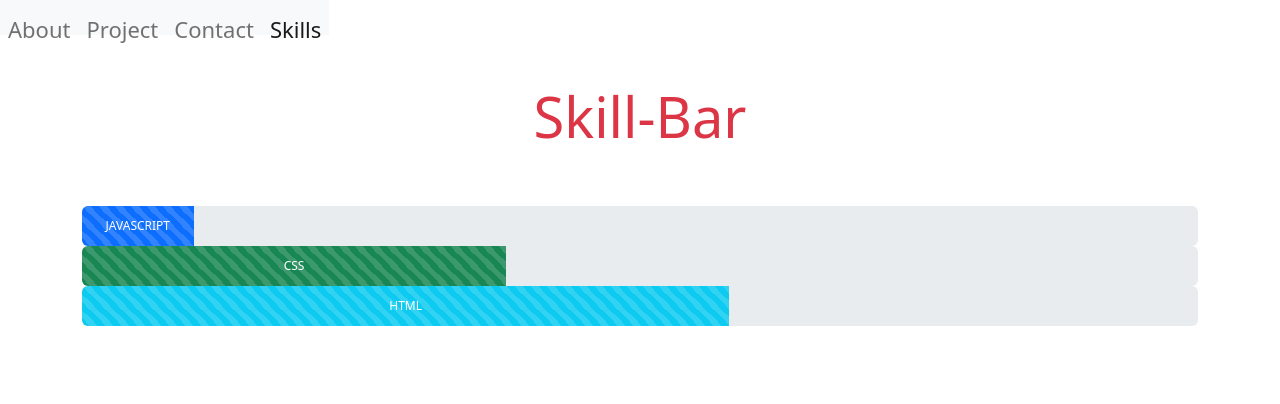
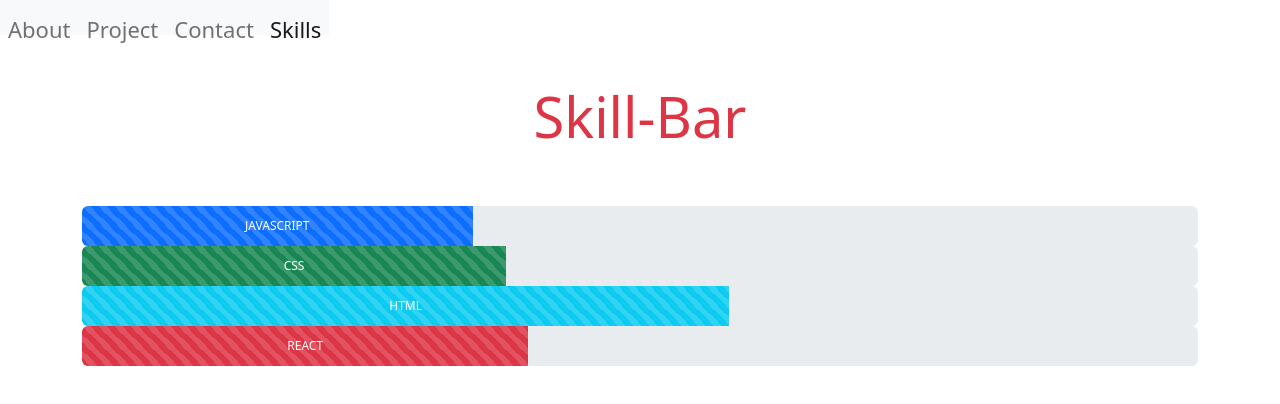
Before and after one commit to samueltuki/React_Portfolio, a React (Create React App) app: page /#/skills in a window 1280 px wide. Shown: the top 404 px of the page. Built offline with nearby package versions, Linux system fonts and the light colour scheme.

Commit message:
contatcs update

```diff
--- a/src/components/Projects.js
+++ b/src/components/Projects.js
@@ -1,7 +1,7 @@
 export default function projects({ image, title, description, deployed, github, large }) {
   return (
-    <div className={large ? "mb-4 col-xl-8": "mb-4 col-md-6 col-xl-4"}>
-      <div className="card h-100">
+    <div className={large ? "mb-4 col-xl-8": "mb-4 col-md-6 col-xl-4"} >
+      <div className="card h-100 ">
 
         {/* setting bckground images for the cards */}
         <div className="p-4" style={{backgroundPosition: "center top", backgroundImage: `linear-gradient(rgba(220, 220, 220, 0.9), rgba(220, 220, 220, 0.9)), url(${process.env.PUBLIC_URL}/images/${image})`, backgroundSize:"cover"}}>
--- a/src/components/pages/Contact.js
+++ b/src/components/pages/Contact.js
@@ -67,7 +67,7 @@
               ></i>
             </a>
             <span className="mx-3"></span>
-            <a href="www.twitter.com">
+            <a href="https://www.linkedin.com/in/samuel-tuki-305baa25a/">
               <i
                 className="fa fa-linkedin p-3 bg-secondary rounded-circle text-white"
                 aria-hidden="true"
@@ -87,7 +87,8 @@
             <a
               href="/asset/MyCv.doc"
               download="MyCv.doc"
-              className="btn btn-outline-danger px-3 font-weight-bold mb-2">
+              className="btn btn-outline-danger px-3 font-weight-bold mb-2"
+            >
               <i className="fa fa-download mr-2"></i>Copy of my CV
             </a>
           </div>
--- a/src/components/pages/ProjectGallery.js
+++ b/src/components/pages/ProjectGallery.js
@@ -12,7 +12,7 @@
       <h2 class="text-center py-4 display-4 text-danger pt-5">Projects</h2>
       </div>
 
-      <div className="projectGrid container-fluid">
+      <div className="projectGrid container-fluid ">
         <div className="row mx-auto">
           {projectsJSON.map(project =>
             <Projects id="project1"
--- a/src/components/pages/Skills.js
+++ b/src/components/pages/Skills.js
@@ -10,7 +10,7 @@
           <div
             className="progress-bar progress-bar-striped"
             role="progressbar"
-            style={{ width: "10%" }}
+            style={{ width: "35%" }}
             aria-valuenow="10"
             aria-valuemin="0"
             aria-valuemax="100"
@@ -44,6 +44,18 @@
             HTML
           </div>
         </div>
+        <div className="progress skillbar">
+          <div
+            className="progress-bar progress-bar-striped bg-danger"
+            role="progressbar"
+            style={{ width: "40%" }}
+            aria-valuenow="50"
+            aria-valuemin="0"
+            aria-valuemax="100"
+          >
+            REACT
+          </div>
+        </div>
       </div>
     </div>
   );
--- a/src/css/style.css
+++ b/src/css/style.css
@@ -72,6 +72,14 @@
 }
 
 /* project cards ===========*/
+
+.ease{
+
+  transition-timing-function: ease-in;
+  transition: 0.3s;
+  transform: translateY(130px);
+
+}
 
 .card a {
   position: absolute;
```
